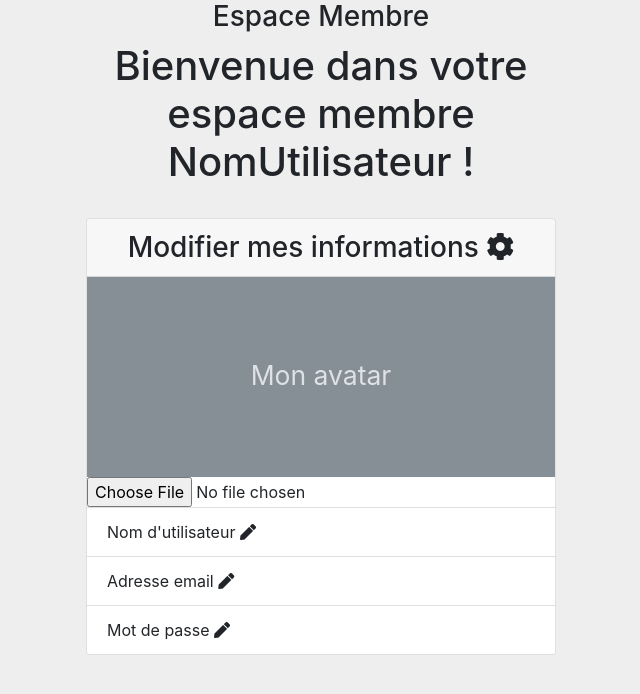
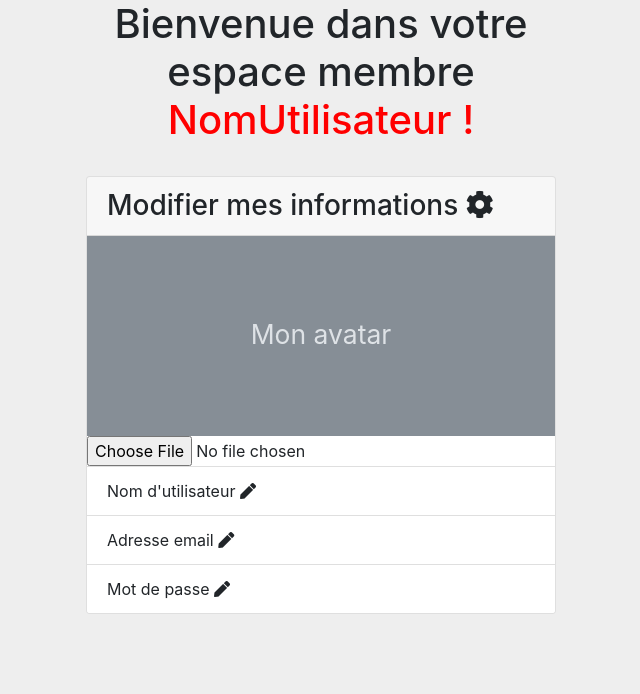
Before and after one commit to Nirdeo/LiveQuestion, a PHP site: page /EspaceMembre/espacemembre.php in a window 1280 px wide. Shown: the part 56-750 px from the top of the page, without its empty margins (319-959 px from the left). Run offline with PHP 8.4, Linux system fonts and the light colour scheme.

Commit message:
petit ajustement

```diff
--- a/EspaceMembre/espacemembre.css
+++ b/EspaceMembre/espacemembre.css
@@ -7,10 +7,12 @@ p {
 body {
 	background-color: #eee;
 }
-h1,h3 {
+h1 {
     text-align: center;
 }
-
+span{
+	color: red;
+}
 .container {
     max-width: 500px;
 }
--- a/EspaceMembre/espacemembre.php
+++ b/EspaceMembre/espacemembre.php
@@ -18,8 +18,7 @@
     <?php include("../lqnavbar.php"); ?>
     <section>
         <div class="container">
-            <h3>Espace Membre</h3>
-            <h1>Bienvenue dans votre espace membre NomUtilisateur !</h1><br>
+            <h1>Bienvenue dans votre espace membre <span class="NomUtili">NomUtilisateur !</span></h1><br>
             <!-- CARD -->
             <div class="card mb-3">
                 <h3 class="card-header">Modifier mes informations <i class="fas fa-cog"></i></h3>
```
